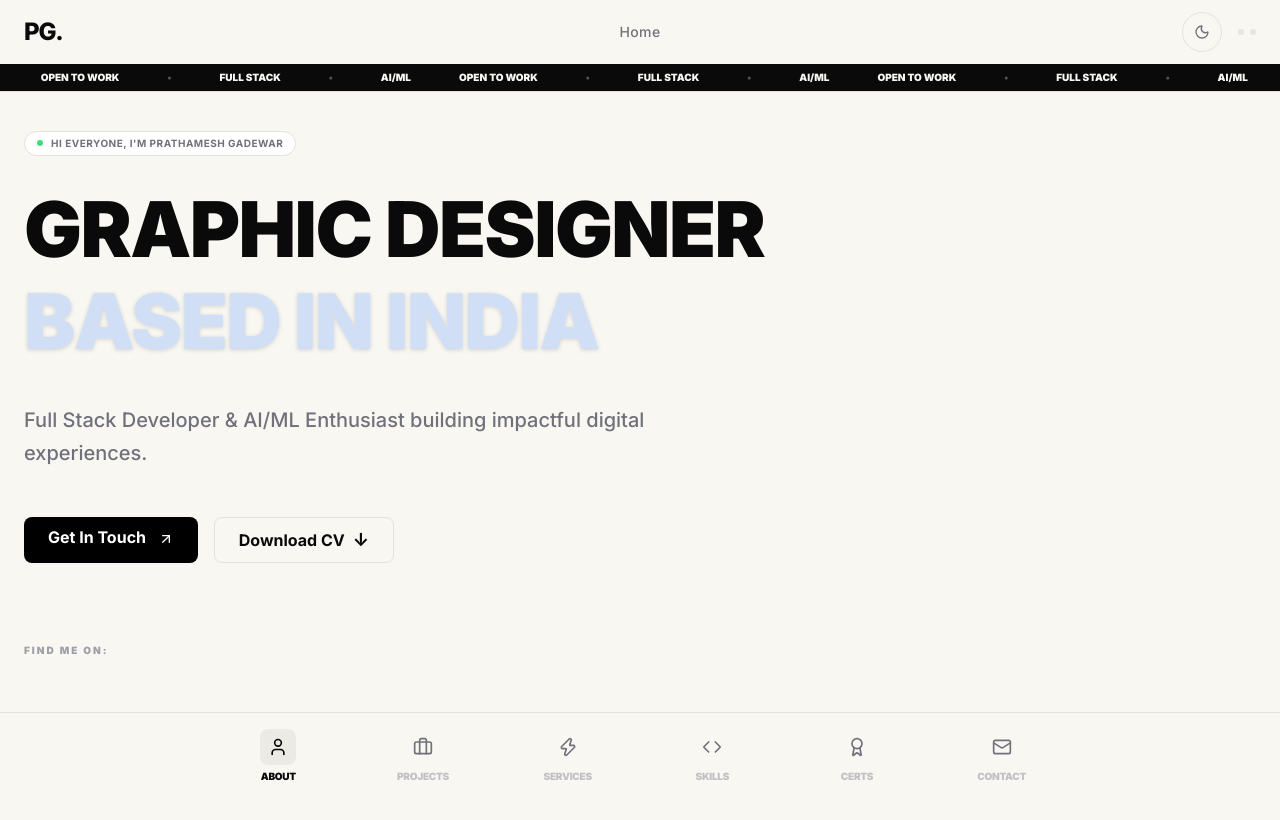
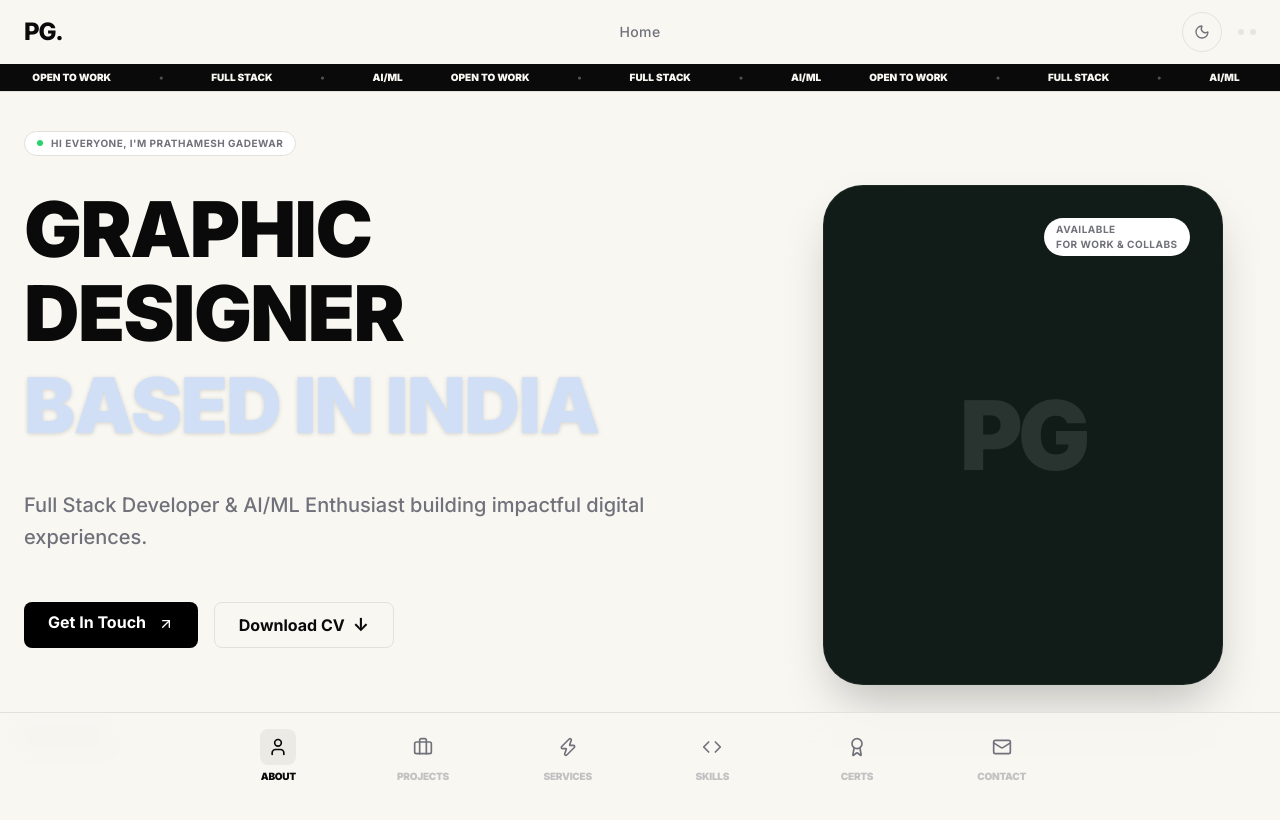
Before and after one commit to PrathameshGadewar/portfolio, a Next.js app: page / in a window 1280 px wide. Shown: the top 820 px of the page. Built offline with nearby package versions, Linux system fonts and the light colour scheme; no server answers; the database is empty; a web font is replaced by a local one.

Commit message:
fix: ensure profile image visibility on Home via grid layout

```diff
--- a/src/app/(public)/page.tsx
+++ b/src/app/(public)/page.tsx
@@ -61,8 +61,9 @@ export default function HomePage() {
   return (
     <div className="max-w-7xl mx-auto">
       {/* Hero Section */}
-      <div className="grid grid-cols-1 lg:grid-cols-12 gap-12 items-center min-h-[60vh]">
-        <div className="lg:col-span-12">
+      <div className="grid grid-cols-1 lg:grid-cols-12 gap-12 lg:gap-20 items-center min-h-[70vh] mb-32">
+        {/* Left Column: Text Content */}
+        <div className="lg:col-span-7">
            <div className="mb-8">
               <div className="art-badge">
                  <span className="w-1.5 h-1.5 bg-green-500 rounded-full animate-pulse" />
@@ -102,25 +103,36 @@ export default function HomePage() {
               </div>
            </div>
         </div>
-      </div>
 
-      {/* Floating Image with light mode accents */}
-      <div className="fixed top-1/2 right-[10%] -translate-y-1/2 w-[380px] aspect-[4/5] -z-10 pointer-events-none hidden lg:block">
-         <div className="relative w-full h-full bg-[#111c18] overflow-hidden rounded-[2rem] shadow-2xl transition-transform hover:scale-[1.02]">
+        {/* Right Column: Profile Image Card */}
+        <div className="lg:col-span-5 relative hidden lg:block h-full min-h-[500px]">
+           <div className="absolute inset-0 flex items-center justify-center">
+              <div className="relative w-full max-w-[400px] aspect-[4/5]">
+                 <div className="relative w-full h-full bg-[#111c18] overflow-hidden rounded-[2.5rem] shadow-2xl transition-transform hover:scale-[1.02] z-10 border border-white/5">
                     {profileImage ? (
-              <Image src={profileImage} alt={name} fill className="object-cover opacity-80" />
+                      <Image
+                        src={profileImage}
+                        alt={name}
+                        fill
+                        className="object-cover opacity-90"
+                        priority
+                      />
                     ) : (
                       <div className="w-full h-full flex items-center justify-center text-8xl font-black text-white/10 uppercase tracking-tighter">PG</div>
                     )}
 
-            {/* Overlay indicators */}
+                    {/* Overlay badge */}
                     <div className="absolute top-8 right-8 art-badge bg-white/10 backdrop-blur-md border-white/20 text-white border-none py-2 px-6">
                         Available<br/>for work & collabs
                     </div>
                  </div>
 
-         {/* Decorative blobbies like in screenshot */}
-         <div className="absolute -bottom-10 -right-10 w-64 h-64 bg-art-blue/30 blur-3xl -z-20 rounded-full" />
+                 {/* Decorative background blobs */}
+                 <div className="absolute -bottom-10 -right-10 w-64 h-64 bg-art-blue/30 dark:bg-blue-600/20 blur-3xl -z-10 rounded-full" />
+                 <div className="absolute -top-10 -left-10 w-48 h-48 bg-art-yellow/20 blur-3xl -z-10 rounded-full" />
+              </div>
+           </div>
+        </div>
       </div>
     </div>
   );
```
Lines whose indentation alone changed are shown as unchanged.
